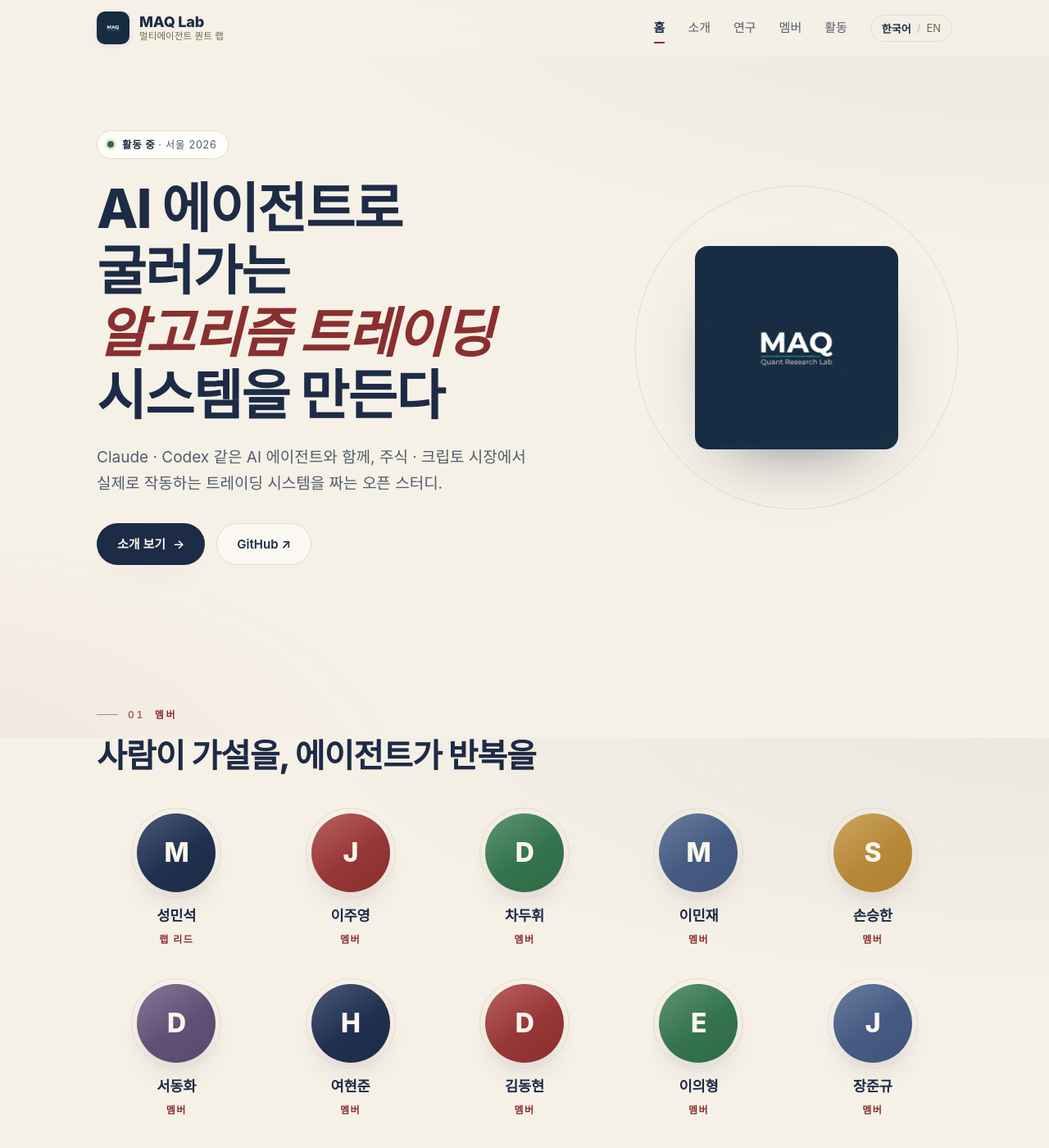
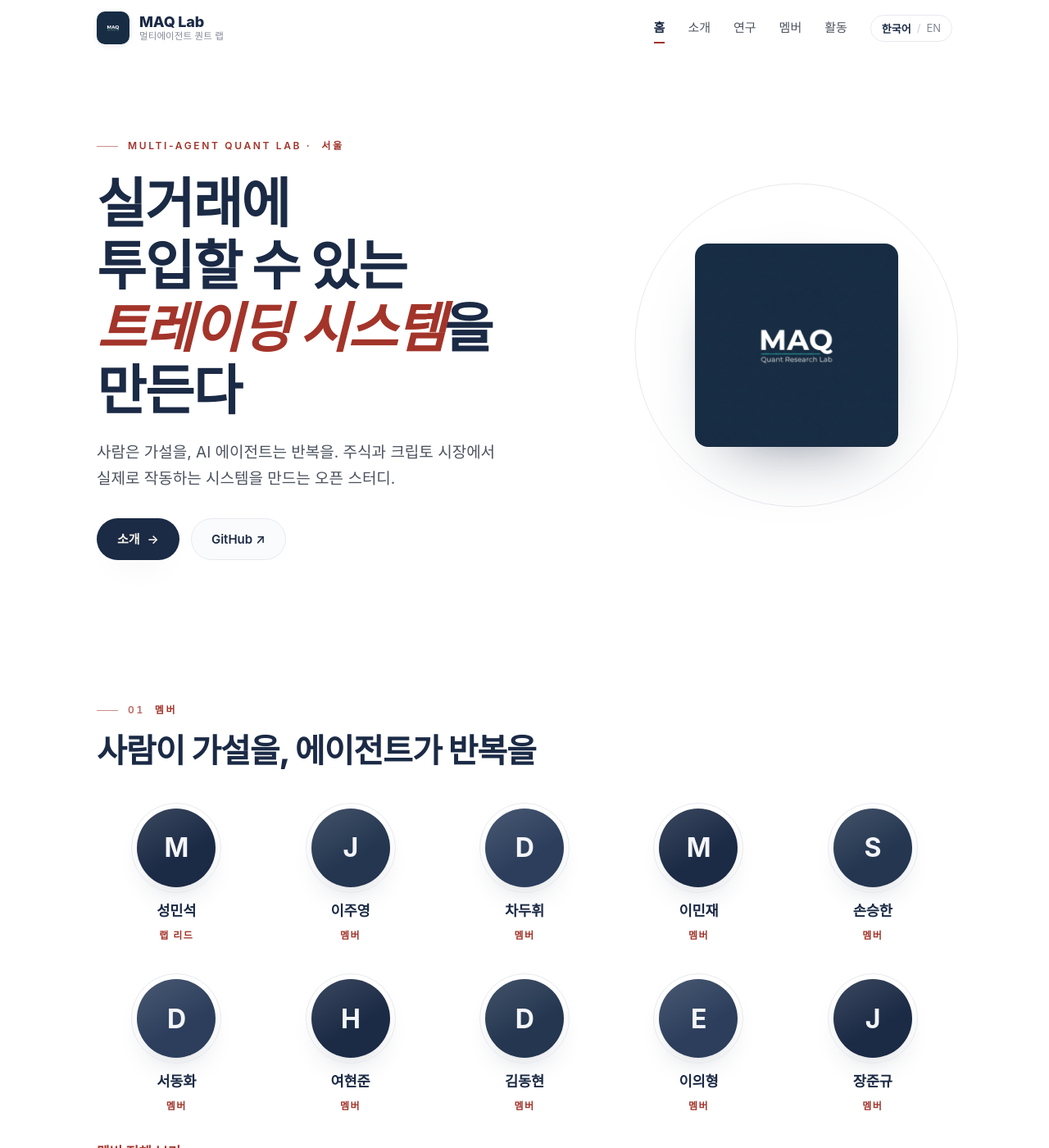
Before and after one commit to Multi-Agent-Quant-Lab/Multi-Agent-Quant-Lab.github.io, a Jekyll site: the page built from index.html, in a window 1280 px wide and 1400 px high. Shown: the whole window at 82% size. Built offline with Jekyll 4.4.1, drawn with Linux system fonts in a browser that asks for light colours; some web fonts are replaced; some of the changed text lies outside the part shown.

Commit message:
Redesign home: white background + concise, elite-quant copy
- Switch palette from warm cream to clean white with cool neutrals
  (Jane Street / Jump register); drop the yellow-tinted gradients.
- Tighten home copy: sharper hero ("실거래에 투입할 수 있는 트레이딩
  시스템을 만든다"), terser section titles, minimal text eyebrow in
  place of the status pill.
- Make placeholder member initials a restrained, uniform navy family
  (no rainbow) so real photos lead.

Co-Authored-By: Claude Opus 4.8 (1M context) <noreply@anthropic.com>

```diff
--- a/assets/css/main.css
+++ b/assets/css/main.css
@@ -5,22 +5,22 @@
    ════════════════════════════════════════════════════════ */
 
 :root {
-  /* palette */
-  --paper:    #f6f1e7;
-  --paper-2:  #fffdf8;
-  --paper-3:  #f1ead9;
-  --ink:      #232c39;
-  --ink-soft: #515d6b;
-  --navy:     #1d2b46;
-  --navy-2:   #2c3e60;
+  /* palette — clean white, cool neutrals, navy brand, brick accent */
+  --paper:    #ffffff;
+  --paper-2:  #f7f8fa;
+  --paper-3:  #eef1f5;
+  --ink:      #14171d;
+  --ink-soft: #4c535f;
+  --navy:     #1b2a45;
+  --navy-2:   #2a3c5e;
   --navy-3:   #41557c;
-  --burg:     #8a2f2f;
-  --burg-2:   #ab4a4a;
-  --gold:     #b08032;
+  --burg:     #a3342a;
+  --burg-2:   #c0473c;
+  --gold:     #9c7426;
   --green:    #2f6b46;
-  --line:     #e4dac6;
-  --line-2:   #efe7d6;
-  --muted:    #6f6552;
+  --line:     #e7e9ee;
+  --line-2:   #f1f2f5;
+  --muted:    #828a97;
 
   /* type */
   --sans: "Pretendard Variable", Pretendard, -apple-system, BlinkMacSystemFont, "Apple SD Gothic Neo", system-ui, "Segoe UI", Roboto, sans-serif;
@@ -51,10 +51,6 @@ html[data-lang="en"] [lang="ko"] { display: none !important; }
 html { scroll-behavior: smooth; -webkit-text-size-adjust: 100%; scrollbar-color: var(--navy-3) var(--paper); }
 body {
   background-color: var(--paper);
-  background-image:
-    radial-gradient(130% 70% at 100% -5%, rgba(29,43,70,0.06), transparent 55%),
-    radial-gradient(90% 60% at -10% 105%, rgba(138,47,47,0.05), transparent 55%);
-  background-attachment: fixed;
   color: var(--ink);
   font-family: var(--body);
   font-size: 17px;
@@ -165,14 +161,7 @@ html[data-lang="en"] .lang [data-lang-set="en"] { color: var(--navy); font-weigh
 .hero { padding: clamp(40px, 7vw, 92px) 0 clamp(26px, 4vw, 48px); position: relative; }
 .hero__in { display: grid; grid-template-columns: 1.5fr 0.95fr; gap: clamp(24px, 5vw, 64px); align-items: center; }
 
-.hero__status {
-  display: inline-flex; align-items: center; gap: 10px;
-  font-size: 12.5px; letter-spacing: 0.06em; color: var(--ink-soft);
-  background: var(--paper-2); border: 1px solid var(--line); border-radius: 100px;
-  padding: 6px 14px 6px 12px; margin-bottom: 22px;
-}
-.hero__status .pulse { width: 8px; height: 8px; border-radius: 50%; background: var(--green); box-shadow: 0 0 0 3px rgba(47,107,70,0.15); }
-.hero__status b { color: var(--navy); font-weight: 700; }
+.hero .eyebrow { margin-bottom: 22px; }
 
 .hero__title {
   font-weight: 800; font-size: clamp(2.15rem, 5.6vw, 4.1rem);
@@ -322,14 +311,13 @@ html[data-lang="en"] .lang [data-lang-set="en"] { color: var(--navy); font-weigh
 .person__avatar img, .person__avatar .mono { width: 112px; height: 112px; border-radius: 50%; object-fit: cover; box-shadow: var(--shadow); }
 .person__avatar img { filter: grayscale(1) contrast(1.02); transition: filter .4s; }
 .person:hover .person__avatar img { filter: grayscale(0); }
-.mono { display: grid; place-items: center; font-weight: 800; font-size: 2.4rem; color: #fbf7ee; letter-spacing: -0.02em; position: relative; overflow: hidden; }
-.mono::before { content: ""; position: absolute; inset: 0; background: linear-gradient(145deg, rgba(255,255,255,0.18), transparent 55%); }
-.mono--0 { background: linear-gradient(145deg, #25365a, var(--navy)); }
-.mono--1 { background: linear-gradient(145deg, #a83f3f, var(--burg)); }
-.mono--2 { background: linear-gradient(145deg, #3a7e54, var(--green)); }
-.mono--3 { background: linear-gradient(145deg, #4a5f88, var(--navy-3)); }
-.mono--4 { background: linear-gradient(145deg, #c0913f, var(--gold)); }
-.mono--5 { background: linear-gradient(145deg, #6a5880, #5a4a6e); }
+/* Restrained, uniform navy-family initials (premium; lets real
+   photos shine later). Subtle tonal variation, no rainbow. */
+.mono { display: grid; place-items: center; font-weight: 700; font-size: 2.3rem; color: #f3f5f9; letter-spacing: -0.02em; position: relative; overflow: hidden; background: var(--navy); }
+.mono::before { content: ""; position: absolute; inset: 0; background: linear-gradient(150deg, rgba(255,255,255,0.14), transparent 60%); }
+.mono--0, .mono--3 { background: var(--navy); }
+.mono--1, .mono--4 { background: #243650; }
+.mono--2, .mono--5 { background: #2c3e5c; }
 .person__name { font-weight: 700; font-size: 1.2rem; color: var(--navy); margin-top: 18px; letter-spacing: -0.01em; }
 .person__role { font-size: 12px; font-weight: 600; letter-spacing: 0.12em; text-transform: uppercase; color: var(--burg); margin-top: 5px; }
 .person__bio { color: var(--ink-soft); font-size: 14px; margin-top: 9px; line-height: 1.55; max-width: 24ch; }
--- a/index.html
+++ b/index.html
@@ -7,20 +7,17 @@ title: Home
 <section class="hero">
   <div class="wrap hero__in">
     <div class="hero__text">
-      <p class="hero__status reveal" style="--d:0">
-        <span class="pulse" aria-hidden="true"></span>
-        <span><b>{% include t.html ko="활동 중" en="Active" %}</b> · {% include t.html ko="서울 2026" en="Seoul 2026" %}</span>
-      </p>
+      <p class="eyebrow reveal" style="--d:0">Multi-Agent Quant Lab · {% include t.html ko="서울" en="Seoul" %}</p>
       <h1 class="hero__title reveal" style="--d:1">
-        <span lang="ko">AI 에이전트로 굴러가는<br><em>알고리즘 트레이딩</em> 시스템을 만든다</span>
-        <span lang="en">Algorithmic trading systems<br>that <em>run on AI agents</em></span>
+        <span lang="ko">실거래에 투입할 수 있는<br><em>트레이딩 시스템</em>을 만든다</span>
+        <span lang="en">Trading systems<br>built to <em>go live</em></span>
       </h1>
       <p class="hero__lede reveal" style="--d:2">
-        <span lang="ko">Claude · Codex 같은 AI 에이전트와 함께, 주식 · 크립토 시장에서 실제로 작동하는 트레이딩 시스템을 짜는 오픈 스터디.</span>
-        <span lang="en">An open study building trading systems that actually work in stock &amp; crypto markets — with AI agents like Claude &amp; Codex as teammates.</span>
+        <span lang="ko">사람은 가설을, AI 에이전트는 반복을. 주식과 크립토 시장에서 실제로 작동하는 시스템을 만드는 오픈 스터디.</span>
+        <span lang="en">Humans set the thesis. AI agents do the reps. An open study building systems that work in equity and crypto markets.</span>
       </p>
       <div class="hero__cta reveal" style="--d:3">
-        <a class="btn btn--solid" href="{{ '/about/' | relative_url }}">{% include t.html ko="소개 보기" en="About the lab" %} <span class="arr">→</span></a>
+        <a class="btn btn--solid" href="{{ '/about/' | relative_url }}">{% include t.html ko="소개" en="About" %} <span class="arr">→</span></a>
         <a class="btn btn--ghost" href="https://github.com/{{ site.github_org }}" target="_blank" rel="noopener">GitHub ↗</a>
       </div>
     </div>
@@ -52,7 +49,7 @@ title: Home
   <div class="wrap">
     <div class="block__head reveal">
       <p class="eyebrow"><span class="eyebrow__no">02</span>{% include t.html ko="우리가 만드는 것" en="What we build" %}</p>
-      <h2 class="block__title">{% include t.html ko="여섯 개의 레이어, 사람과 에이전트가 짝을 이뤄" en="Six layers, humans &amp; agents paired" %}</h2>
+      <h2 class="block__title">{% include t.html ko="데이터에서 실행까지, 하나의 파이프라인" en="From data to execution — one pipeline" %}</h2>
     </div>
     <ol class="layers">
       <li class="layer reveal"><span class="layer__no">01</span><b>{% include t.html ko="데이터" en="Data" %}</b><span>{% include t.html ko="시세·호가·온체인·매크로 수집과 PIT 정합성" en="Market, order-book, on-chain & macro data with PIT integrity" %}</span></li>
```
